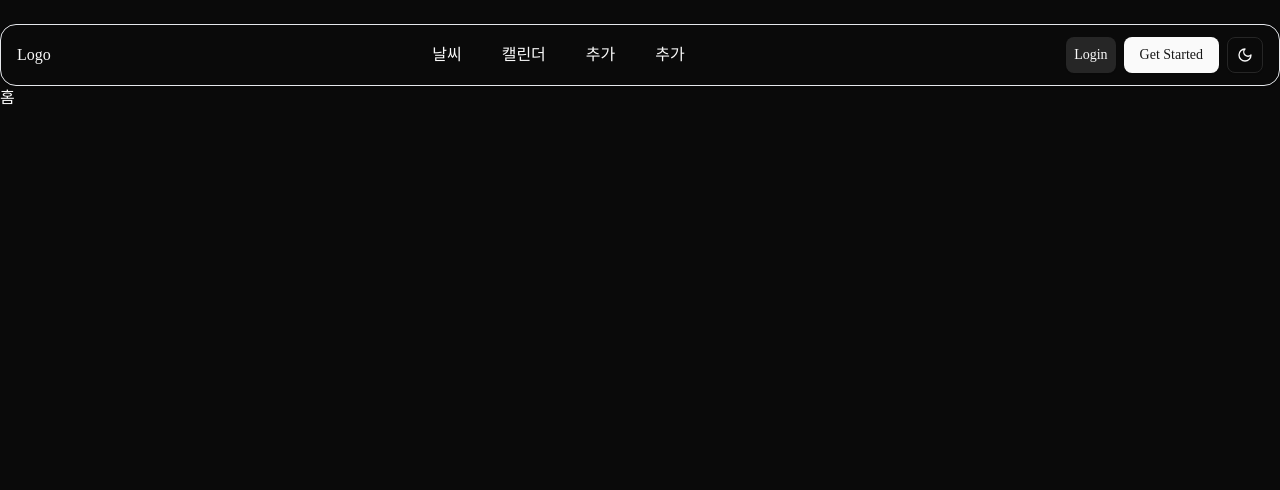
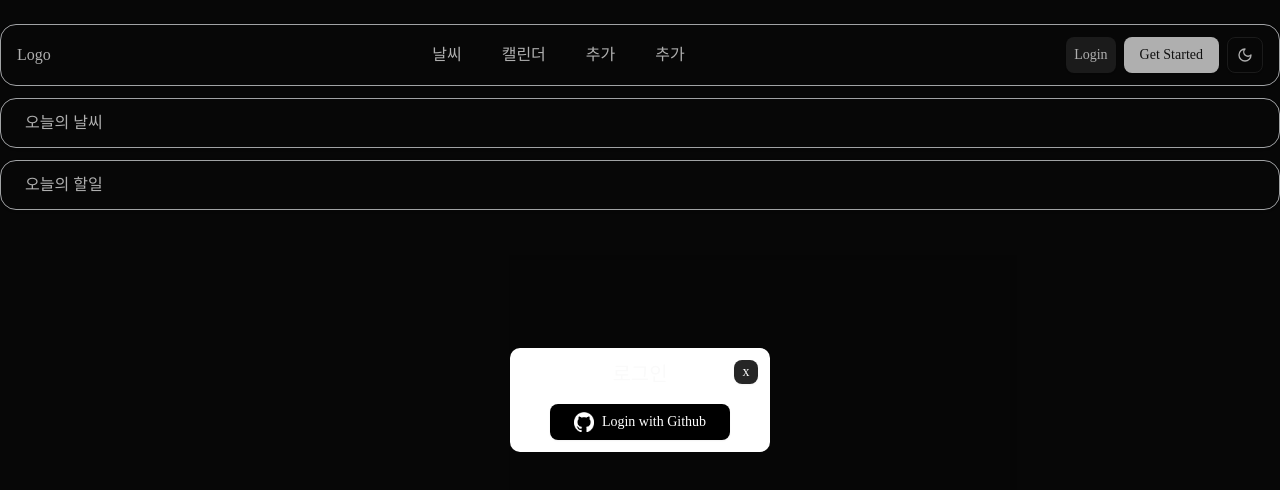
Before and after one commit to Minju9187/dailyApp, a React (Vite) app in the folder client/: page / in a window 1280 px wide. Both pictures are taken after a click on the button "Login". Shown: the top 490 px of the page. Built offline with nearby package versions, Linux system fonts and the light colour scheme; a web font is replaced by a local one.

Commit message:
feat : Modal 컴포넌트 & useModal 추가 & 로그인 모달 추가

```diff
--- a/client/package.json
+++ b/client/package.json
@@ -15,6 +15,7 @@
     "@tailwindcss/vite": "^4.0.9",
     "class-variance-authority": "^0.7.1",
     "clsx": "^2.1.1",
+    "embla-carousel-react": "^8.5.2",
     "lucide-react": "^0.477.0",
     "react": "^19.0.0",
     "react-dom": "^19.0.0",
--- /dev/null
+++ b/client/src/components/Modal/LoginModal.tsx
@@ -0,0 +1,20 @@
+import Modal from "./Modal";
+import gitHubIcon from "@/assets/github-mark-white.png";
+import { ModalProps } from "@/types/Modal";
+import { Button } from "../ui/button";
+
+export default function LoginModal({ open, closeModal }: ModalProps) {
+  return (
+    <Modal open={open} closeModal={closeModal}>
+      <p className="mb-4 text-center text-xl">로그인</p>
+      <div>
+        <Button className="flex items-center justify-center gap-2 rounded-md bg-black pt-3 pr-6 pb-3 pl-6 text-white transition">
+          <img src={gitHubIcon} alt="Github" className="h-5 w-5" />
+          <span className="flex-grow text-sm text-white">
+            Login with Github
+          </span>
+        </Button>
+      </div>
+    </Modal>
+  );
+}
--- /dev/null
+++ b/client/src/components/Modal/Modal.tsx
@@ -0,0 +1,33 @@
+import { ReactNode } from "react";
+import { Button } from "../ui/button";
+
+type ModalProps = {
+  open: boolean;
+  closeModal: () => void;
+  children: ReactNode;
+};
+
+export default function Modal({ open, closeModal, children }: ModalProps) {
+  if (!open) return null;
+
+  return (
+    <div
+      className="fixed inset-0 flex items-center justify-center bg-black/30"
+      onClick={closeModal}
+    >
+      <div
+        className="relative rounded-lg bg-white px-10 py-3"
+        onClick={(e) => e.stopPropagation()}
+      >
+        {children}
+        <Button
+          variant="secondary"
+          className="absolute top-3 right-3 flex h-6 w-6 items-center justify-center p-3"
+          onClick={closeModal}
+        >
+          <p>x</p>
+        </Button>
+      </div>
+    </div>
+  );
+}
--- a/client/src/components/Navbar.tsx
+++ b/client/src/components/Navbar.tsx
@@ -6,78 +6,12 @@ import {
 } from "@/components/ui/dropdown-menu";
 import { Menu } from "lucide-react";
 import { Card } from "@/components/ui/card";
-import { ModeToggle } from "./mode-toggle";
+import { ModeToggle } from "./ModeToggle";
 import { Button } from "@/components/ui/button";
 import { Link } from "react-router";
-
-const Navbar = () => {
-  return (
-    <Card className="bg-card flex items-center justify-between gap-6 rounded-2xl px-4 py-3">
-      <Link to="/">
-        <div className="text-primary cursor-pointer">Logo</div>
-      </Link>
-
-      <ul className="text-card-foreground hidden items-center gap-10 md:flex">
-        <li className="text-primary font-medium">
-          <a href="weather">날씨</a>
-        </li>
-        <li>
-          <a href="calendar">캘린더</a>
-        </li>
-        <li>
-          <a href="#pricing">추가</a>
-        </li>
-        <li>
-          <a href="#faqs">추가</a>
-        </li>
-      </ul>
-
-      <div className="flex items-center">
-        <Button variant="secondary" className="hidden px-2 md:block">
-          Login
-        </Button>
-        <Button className="mr-2 ml-2 hidden md:block">Get Started</Button>
-
-        <div className="mr-2 flex items-center gap-2 md:hidden">
-          <DropdownMenu>
-            <DropdownMenuTrigger asChild>
-              <Button className="rounded-md px-2 py-2">Pages</Button>
-            </DropdownMenuTrigger>
-            <DropdownMenuContent align="start">
-              {landings.map((page) => (
-                <Link to={page.route}>
-                  <DropdownMenuItem key={page.id}>
-                    {page.title}
-                  </DropdownMenuItem>
-                </Link>
-              ))}
-            </DropdownMenuContent>
-          </DropdownMenu>
-
-          <DropdownMenu>
-            <DropdownMenuTrigger asChild>
-              <Button variant="outline" size="icon">
-                <Menu className="h-5 w-5 scale-100 rotate-0" />
-              </Button>
-            </DropdownMenuTrigger>
-
-            <DropdownMenuContent align="end">
-              <DropdownMenuItem>
-                <Button variant="secondary" className="w-full text-sm">
-                  Login
-                </Button>
-              </DropdownMenuItem>
-              <DropdownMenuItem>
-                <Button className="w-full text-sm">Get Started</Button>
-              </DropdownMenuItem>
-            </DropdownMenuContent>
-          </DropdownMenu>
-        </div>
-        <ModeToggle />
-      </div>
-    </Card>
-  );
-};
+import { createPortal } from "react-dom";
+import useModal from "@/hooks/useModal";
+import LoginModal from "./Modal/LoginModal";
 
 const landings = [
   {
@@ -102,4 +36,89 @@ const landings = [
   },
 ];
 
+const Navbar = () => {
+  const {
+    open: loginModal,
+    openModal: openLoginModal,
+    closeModal: closeLoginModal,
+  } = useModal();
+
+  return (
+    <Card className="bg-card flex items-center justify-between gap-6 rounded-2xl">
+      <Link to="/">
+        <div className="text-primary cursor-pointer">Logo</div>
+      </Link>
+
+      <ul className="text-card-foreground hidden items-center gap-10 md:flex">
+        <li className="text-primary font-medium">
+          <Link to="/weather">날씨</Link>
+        </li>
+        <li>
+          <Link to="/calendar">캘린더</Link>
+        </li>
+        <li>
+          <Link to="#pricing">추가</Link>
+        </li>
+        <li>
+          <Link to="#faqs">추가</Link>
+        </li>
+      </ul>
+
+      <div className="flex items-center">
+        <Button
+          variant="secondary"
+          className="hidden px-2 md:block"
+          onClick={openLoginModal}
+        >
+          Login
+        </Button>
+        <Button className="mr-2 ml-2 hidden md:block">Get Started</Button>
+
+        <div className="mr-2 flex items-center gap-2 md:hidden">
+          <DropdownMenu>
+            <DropdownMenuTrigger asChild>
+              <Button className="rounded-md px-2 py-2">Pages</Button>
+            </DropdownMenuTrigger>
+            <DropdownMenuContent align="start">
+              {landings.map((page) => (
+                <Link to={page.route} key={"landing" + page.id}>
+                  <DropdownMenuItem>{page.title}</DropdownMenuItem>
+                </Link>
+              ))}
+            </DropdownMenuContent>
+          </DropdownMenu>
+
+          <DropdownMenu>
+            <DropdownMenuTrigger asChild>
+              <Button variant="outline" size="icon">
+                <Menu className="h-5 w-5 scale-100 rotate-0" />
+              </Button>
+            </DropdownMenuTrigger>
+
+            <DropdownMenuContent align="end">
+              <DropdownMenuItem>
+                <Button
+                  variant="secondary"
+                  className="w-full text-sm"
+                  onClick={openLoginModal}
+                >
+                  Login
+                </Button>
+              </DropdownMenuItem>
+              <DropdownMenuItem>
+                <Button className="w-full text-sm">Get Started</Button>
+              </DropdownMenuItem>
+            </DropdownMenuContent>
+          </DropdownMenu>
+        </div>
+        <ModeToggle />
+      </div>
+      {createPortal(
+        <LoginModal open={loginModal} closeModal={closeLoginModal} />,
+        document.body,
+      )}
+    </Card>
+  );
+};
+
 export default Navbar;
--- a/client/src/components/ui/button.tsx
+++ b/client/src/components/ui/button.tsx
@@ -1,11 +1,11 @@
-import * as React from "react"
-import { Slot } from "@radix-ui/react-slot"
-import { cva, type VariantProps } from "class-variance-authority"
+import * as React from "react";
+import { Slot } from "@radix-ui/react-slot";
+import { cva, type VariantProps } from "class-variance-authority";
 
-import { cn } from "@/lib/utils"
+import { cn } from "@/lib/utils";
 
 const buttonVariants = cva(
-  "inline-flex items-center justify-center gap-2 whitespace-nowrap rounded-md text-sm font-medium transition-[color,box-shadow] disabled:pointer-events-none disabled:opacity-50 [&_svg]:pointer-events-none [&_svg:not([class*='size-'])]:size-4 shrink-0 [&_svg]:shrink-0 outline-none focus-visible:border-ring focus-visible:ring-ring/50 focus-visible:ring-[3px] aria-invalid:ring-destructive/20 dark:aria-invalid:ring-destructive/40 aria-invalid:border-destructive",
+  "inline-flex items-center justify-center gap-2 whitespace-nowrap cursor-pointer rounded-md text-sm font-medium transition-[color,box-shadow] disabled:pointer-events-none disabled:opacity-50 [&_svg]:pointer-events-none [&_svg:not([class*='size-'])]:size-4 shrink-0 [&_svg]:shrink-0 outline-none focus-visible:border-ring focus-visible:ring-ring/50 focus-visible:ring-[3px] aria-invalid:ring-destructive/20 dark:aria-invalid:ring-destructive/40 aria-invalid:border-destructive",
   {
     variants: {
       variant: {
@@ -31,8 +31,8 @@ const buttonVariants = cva(
       variant: "default",
       size: "default",
     },
-  }
-)
+  },
+);
 
 function Button({
   className,
@@ -42,9 +42,9 @@ function Button({
   ...props
 }: React.ComponentProps<"button"> &
   VariantProps<typeof buttonVariants> & {
-    asChild?: boolean
+    asChild?: boolean;
   }) {
-  const Comp = asChild ? Slot : "button"
+  const Comp = asChild ? Slot : "button";
 
   return (
     <Comp
@@ -52,7 +52,7 @@ function Button({
       className={cn(buttonVariants({ variant, size, className }))}
       {...props}
     />
-  )
+  );
 }
 
-export { Button, buttonVariants }
+export { Button, buttonVariants };
--- a/client/src/components/ui/card.tsx
+++ b/client/src/components/ui/card.tsx
@@ -7,7 +7,7 @@ function Card({ className, ...props }: React.ComponentProps<"div">) {
     <div
       data-slot="card"
       className={cn(
-        "bg-card text-card-foreground border border-gray-200 py-6 shadow-sm",
+        "bg-card text-card-foreground mb-3 border border-gray-200 px-4 py-3 shadow-sm",
         className,
       )}
       {...props}
@@ -49,7 +49,7 @@ function CardContent({ className, ...props }: React.ComponentProps<"div">) {
   return (
     <div
       data-slot="card-content"
-      className={cn("px-6", className)}
+      className={cn("px-2", className)}
       {...props}
     />
   );
--- /dev/null
+++ b/client/src/hooks/useModal.tsx
@@ -0,0 +1,14 @@
+import { useState } from "react";
+
+export default function useModal() {
+  const [open, setOpen] = useState(false);
+
+  function openModal() {
+    setOpen(true);
+  }
+
+  function closeModal() {
+    setOpen(false);
+  }
+  return { open, openModal, closeModal };
+}
--- a/client/src/pages/Home.tsx
+++ b/client/src/pages/Home.tsx
@@ -1,7 +1,14 @@
+import { Card, CardContent } from "@/components/ui/card";
+
 export default function Home() {
   return (
     <>
-      <h1>홈</h1>
+      <Card className="bg-card rounded-2xl">
+        <CardContent>오늘의 날씨</CardContent>
+      </Card>
+      <Card className="bg-card rounded-2xl">
+        <CardContent>오늘의 할일</CardContent>
+      </Card>
     </>
   );
 }
--- /dev/null
+++ b/client/src/types/Modal.ts
@@ -0,0 +1,4 @@
+export type ModalProps = {
+  open: boolean;
+  closeModal: () => void;
+};
--- /dev/null
+++ b/client/tailwind.config.js
@@ -0,0 +1,10 @@
+/** @type {import('tailwindcss').Config} */
+export default {
+  content: ["./index.html", "./src/**/*.{js,ts,tsx,jsx}"],
+  theme: {
+    extend: {
+      colors: {},
+    },
+  },
+  plugins: [],
+};
```
Also changed, not shown: client/src/components/ModeToggle.tsx (renamed from client/src/components/mode-toggle.tsx), 1 other file (tests, documents, lock files or other folders).
